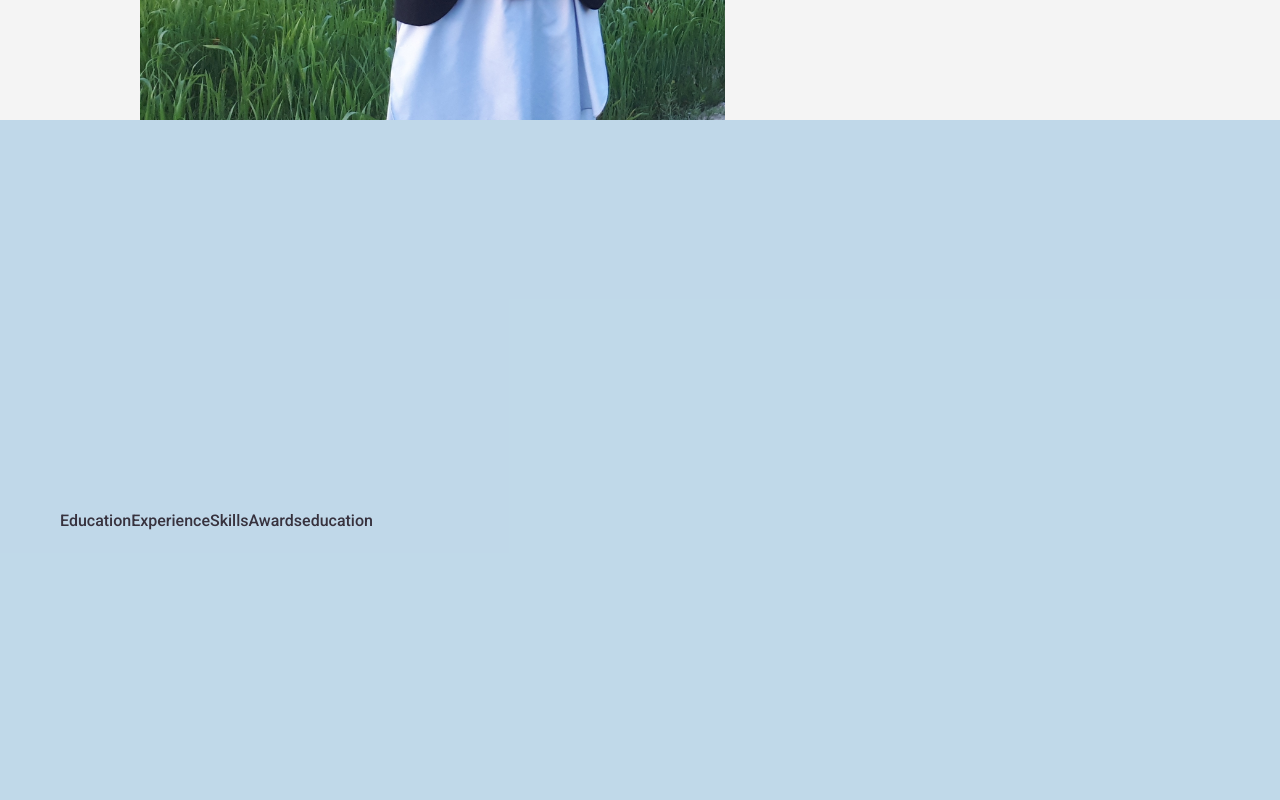
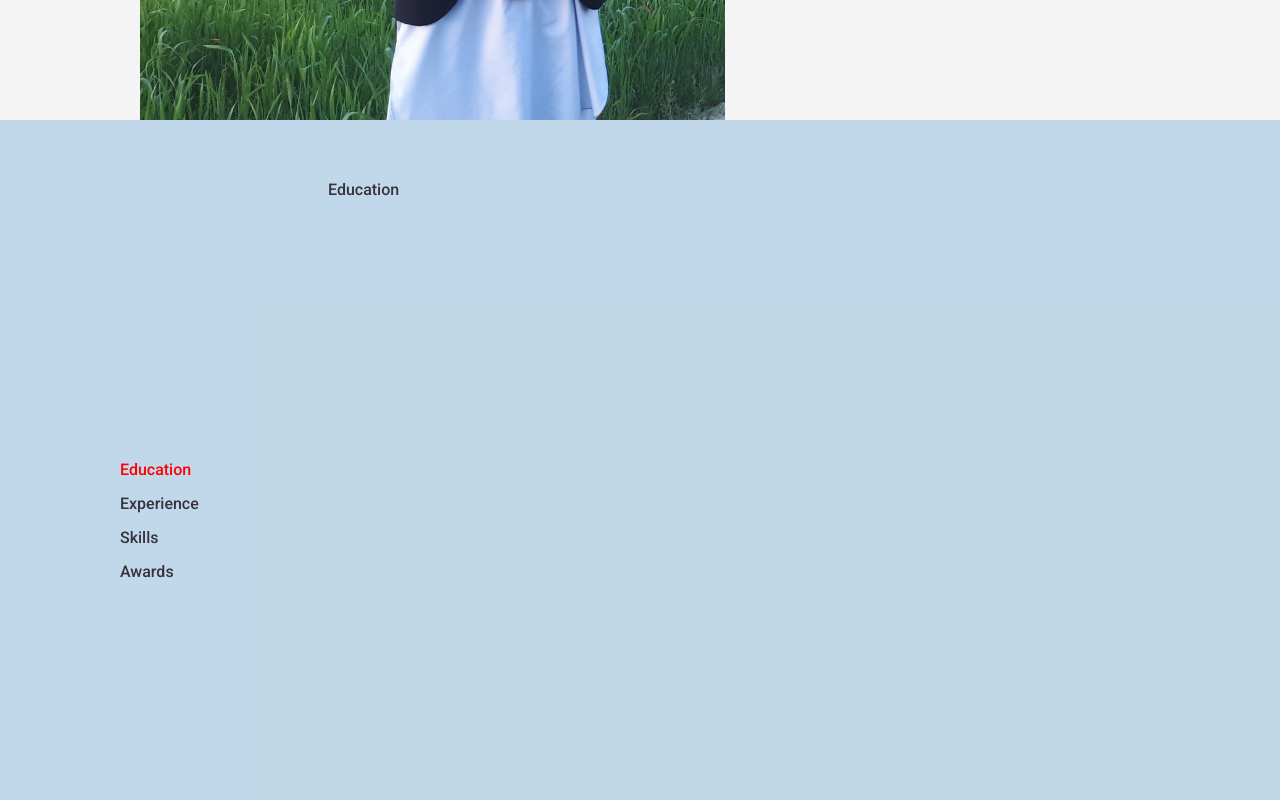
Before and after one commit to sediqullahbadakhsh/badakhsh-portfolio, a React (Create React App) app: page / in a window 1280 px wide. Shown: the part 1480-2280 px from the top of the page. Built offline with nearby package versions, Linux system fonts and the light colour scheme; a web font is replaced by a local one.

Commit message:
update resume links

```diff
--- a/package.json
+++ b/package.json
@@ -11,6 +11,7 @@
     "react": "^18.2.0",
     "react-dom": "^18.2.0",
     "react-icons": "^4.4.0",
+    "react-router": "^6.3.0",
     "react-router-dom": "^6.3.0",
     "react-scripts": "5.0.1",
     "web-vitals": "^2.1.4"
--- a/src/components/resume/Education.jsx
+++ b/src/components/resume/Education.jsx
@@ -1,2 +1,2 @@
-const Education = () => <div>education</div>;
+const Education = () => <div>Education</div>;
 export default Education;
--- a/src/components/resume/Resume.jsx
+++ b/src/components/resume/Resume.jsx
@@ -10,16 +10,36 @@ const Resume = () => {
   return (
     <div className="resume-container" id="resume">
       <div className="resume-sections">
-        <a href="#/" id="education" onClick={handleClick}>
+        <a
+          href="#/education"
+          id="education"
+          className={link === "education" ? "active" : ""}
+          onClick={handleClick}
+        >
           Education
         </a>
-        <a href="#/" id="experience" onClick={handleClick}>
+        <a
+          href="#/experience"
+          id="experience"
+          onClick={handleClick}
+          className={link === "experience" ? "active" : ""}
+        >
           Experience
         </a>
-        <a href="#/" id="skills" onClick={handleClick}>
+        <a
+          href="#/skills"
+          id="skills"
+          onClick={handleClick}
+          className={link === "skills" ? "active" : ""}
+        >
           Skills
         </a>
-        <a href="#/" id="awards" onClick={handleClick}>
+        <a
+          href="#/awards"
+          id="awards"
+          onClick={handleClick}
+          className={link === "awards" ? "active" : ""}
+        >
           Awards
         </a>
       </div>
--- a/src/components/resume/Resume.scss
+++ b/src/components/resume/Resume.scss
@@ -3,9 +3,17 @@
   width: 100%;
   height: 100vh;
   display: grid;
-  padding: 60px;
-  align-items: center;
+  padding: 60px 120px;
   justify-content: center;
-  grid-template-columns: 1fr 6fr;
+  grid-template-columns: 1fr 4fr;
   background-color: $blue;
+  .resume-sections {
+    display: flex;
+    flex-direction: column;
+    align-self: center;
+    gap: 15px;
+    .active {
+      color: red;
+    }
+  }
 }
```
Also changed, not shown: 1 other file (tests, documents, lock files or other folders).
